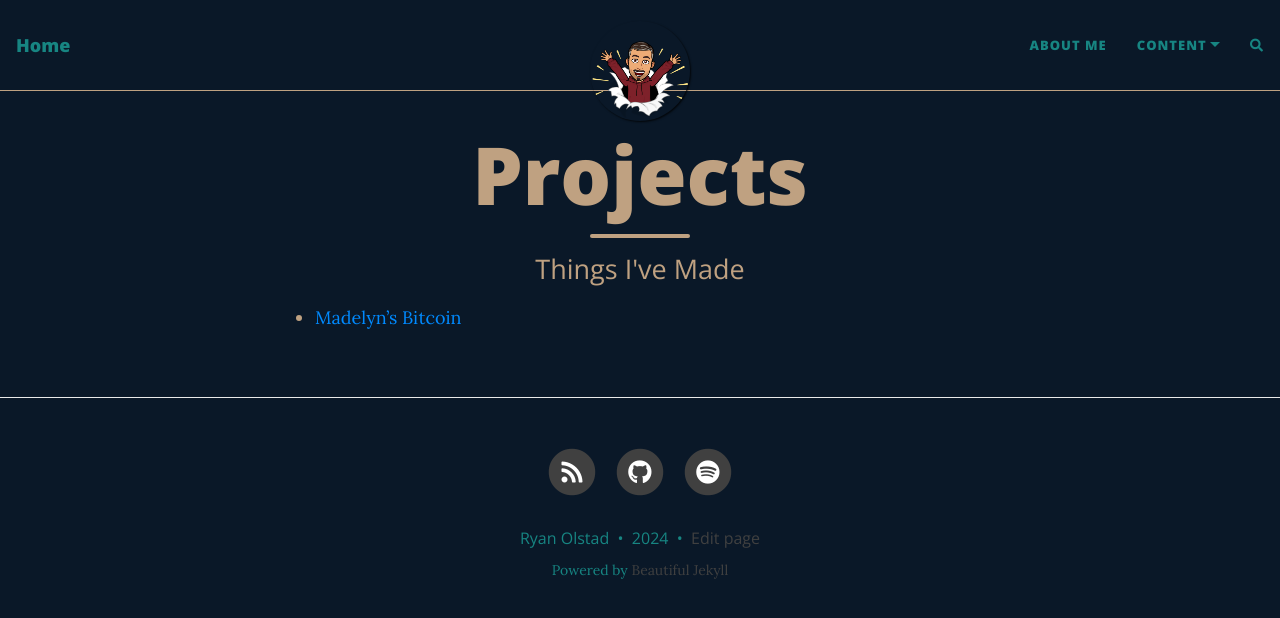
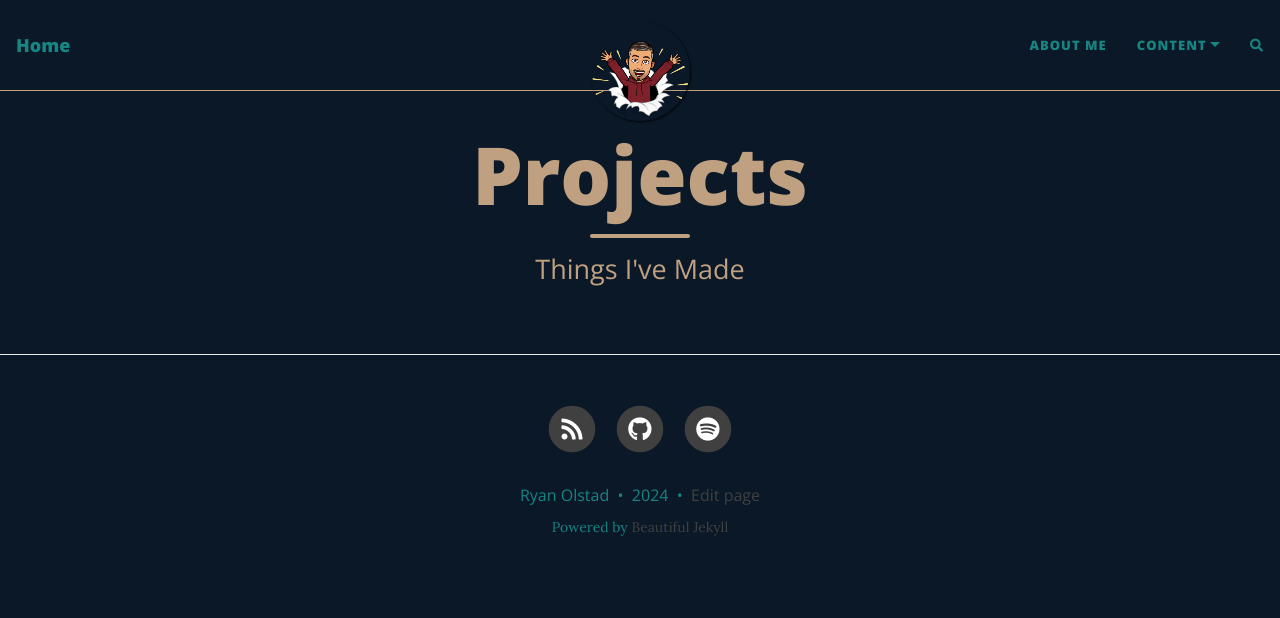
Before and after one commit to datslo/datslo.github.io, a Jekyll site: the page built from projects.md, in a window 1280 px wide. Shown: the top 618 px of the page. Built offline with Jekyll 4.4.1, drawn with Linux system fonts in a browser that asks for light colours; nearby versions of some CDN libraries; comment, search, counter and statistics services are not loaded.

Commit message:
Update projects.md

```diff
--- a/projects.md
+++ b/projects.md
@@ -3,5 +3,3 @@ layout: page
 title: Projects
 subtitle: Things I've Made
 ---
-
-- <a href="/madelyn">Madelyn's Bitcoin</a>
```
